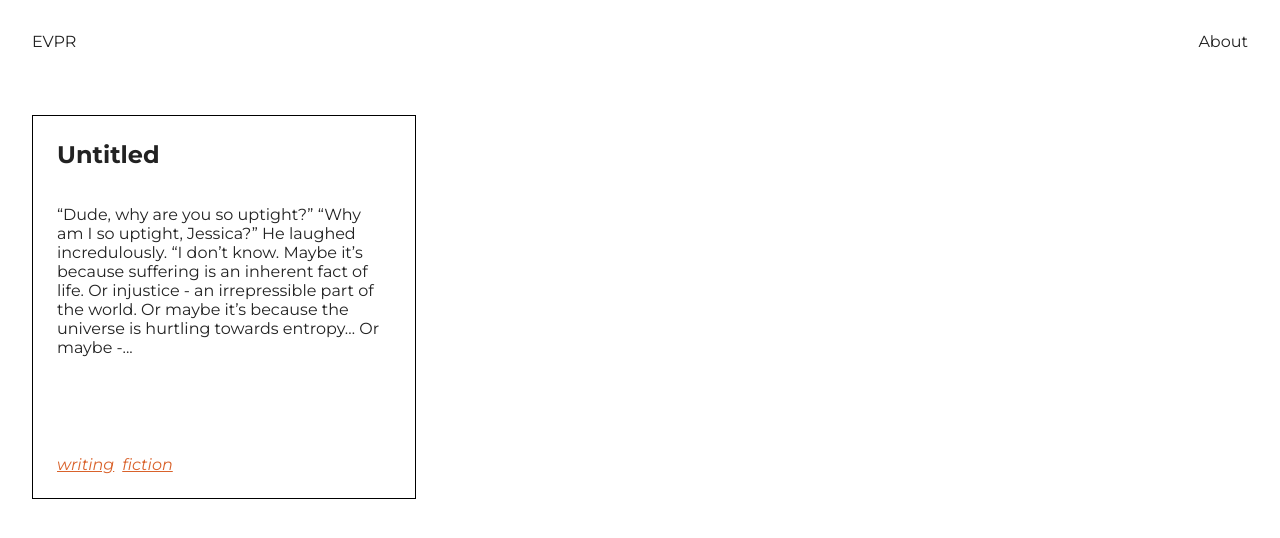
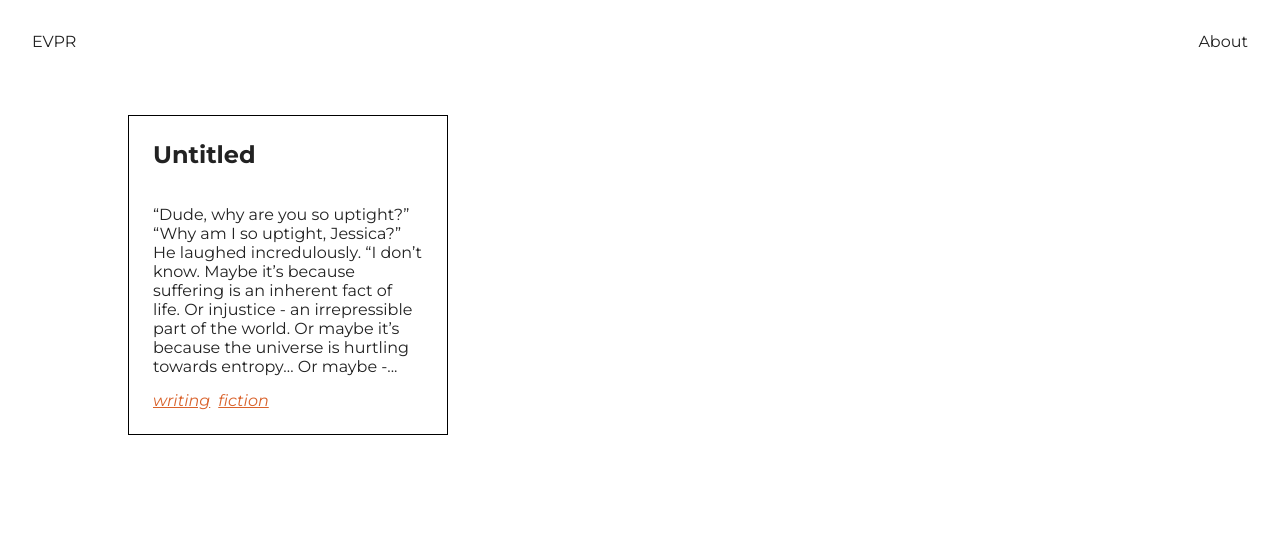
Before and after one commit to evanprananta/evanprananta-old.github.io, a Jekyll site: the page built from index.html, in a window 1280 px wide. Shown: the top 538 px of the page. Built offline with Jekyll 4.4.1, drawn with Linux system fonts in a browser that asks for light colours.

Commit message:
Revisions

```diff
--- /dev/null
+++ b/Gemfile
@@ -0,0 +1,2 @@
+source "https://rubygems.org"
+gem "github-pages", group: :jekyll_plugins
--- a/assets/css/style.css
+++ b/assets/css/style.css
@@ -34,19 +34,16 @@ a {
 /* Grid Layout */
 .card-grid {
   display: grid;
-  grid-template-columns: repeat(3, 1fr); /* 3 columns desktop[cite: 1] */
+  grid-template-columns: repeat(3, 1fr);
   gap: 2rem;
   padding: 2rem;
+  max-width: 1024px; /* Limits the maximum width */
+  margin: 0 auto; /* Centers the grid on the page */
 }
 
 @media (max-width: 768px) {
   .card-grid {
-    display: grid;
-    grid-template-columns: repeat(3, 1fr);
-    gap: 2rem;
-    padding: 2rem;
-    max-width: 1024px; /* Limits the maximum width */
-    margin: 0 auto; /* Centers the grid on the page */
+    grid-template-columns: repeat(2, 1fr); /* 2 columns mobile[cite: 1] */
   }
 }
 
```
Also changed, not shown: about.md (+0 -2 lines), Gemfile.lock (added).
